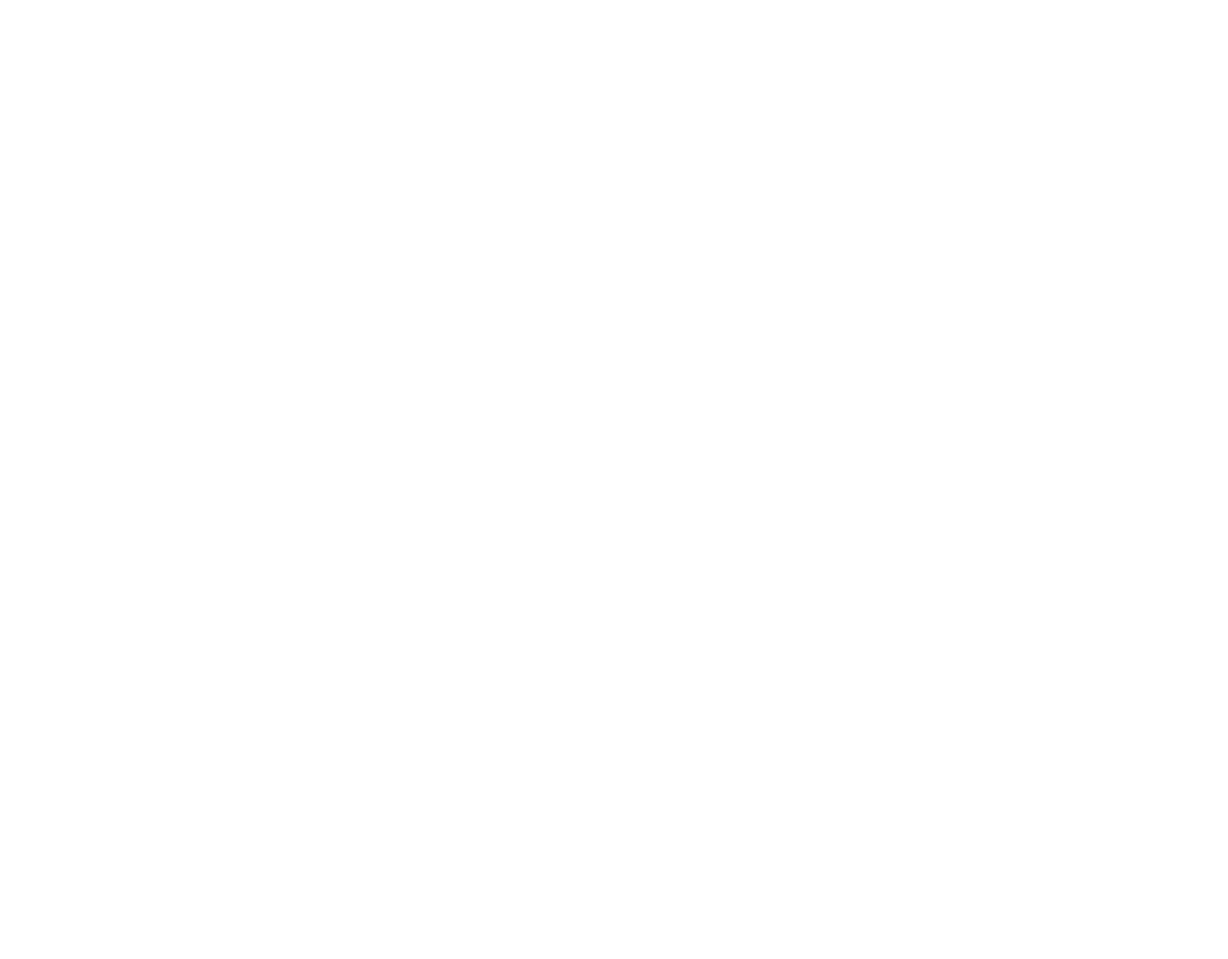
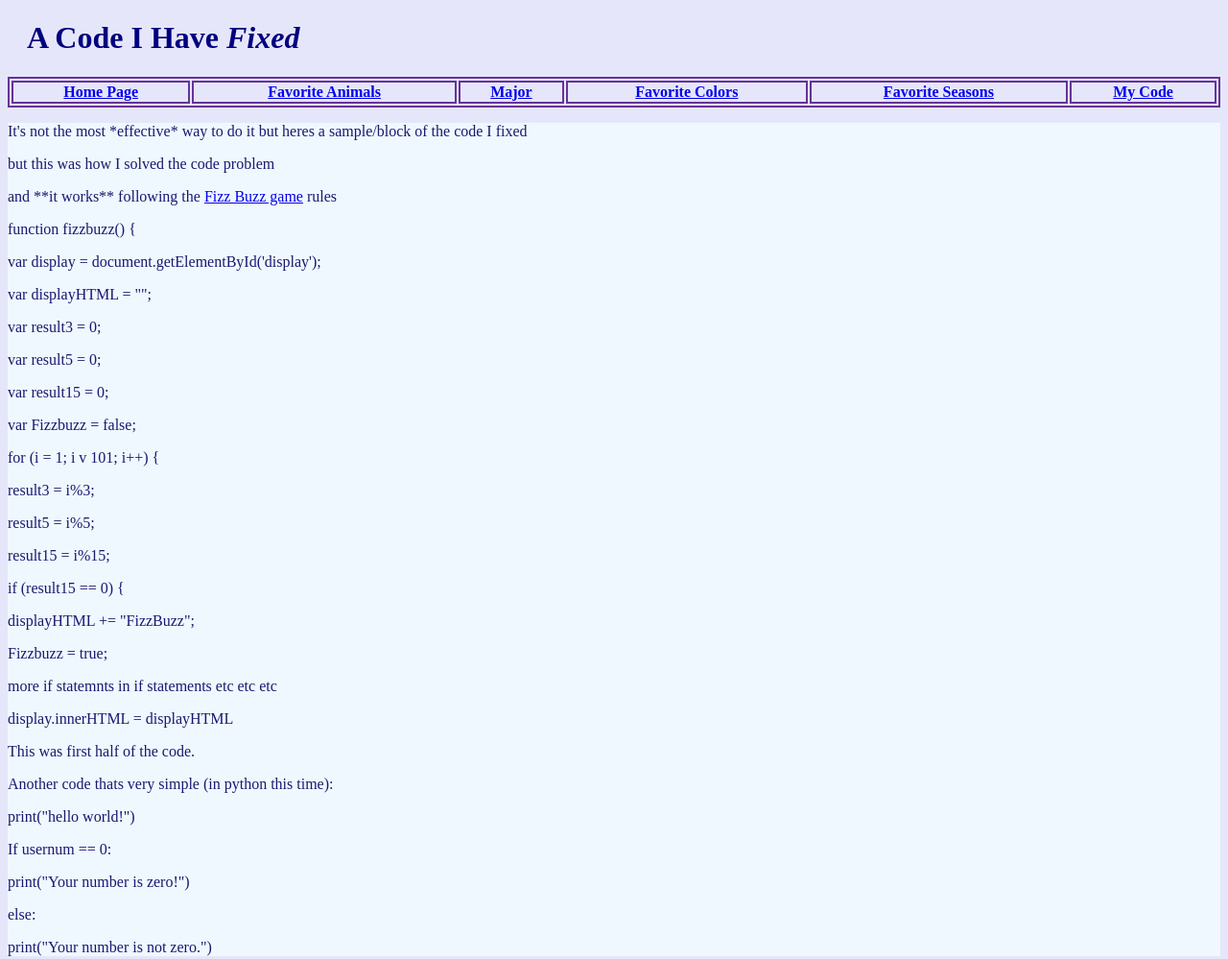
Before and after one commit to Julia22123/Julia22123.github.io, a plain HTML site: page codepage.html in a window 1280 px wide. Shown: the whole page at 96% size. Before the commit the page ends 800 px from the top, so only its background shows below. Drawn offline with Linux system fonts and the light colour scheme.

Commit message:
Finished with the main code
wrote all the code

```diff
--- /dev/null
+++ b/codepage.css
@@ -0,0 +1,21 @@
+body {
+    background-color: Lavender;
+  }
+
+h1 {
+  color: navy;
+  margin-left: 20px;
+  }
+
+div {
+    background-color: AliceBlue;
+}
+
+p {
+    color: MidnightBlue;
+}
+
+table, th, td {
+
+    border:2px solid RebeccaPurple;
+}
--- a/codepage.html
+++ b/codepage.html
@@ -0,0 +1,51 @@
+<!DOCTYPE html>
+<html>
+<head>
+    <link rel="stylesheet" href="codepage.css">
+    <meta charset="UFT-8">
+    <title><i>Julia's</i> <b>Final</b> Project</title>
+</head>
+
+<body>
+<h1>A <b>Code</b> I Have <i>Fixed</i></h1>
+<table style="width:100%">
+    <tr>
+      <th><a href="homepage.html">Home Page</a></th>
+      <th><a href="favanimals.html">Favorite Animals</a></th>
+      <th><a href="major.html">Major</a></th>
+      <th><a href="favcolors.html">Favorite Colors</a></th>
+      <th><a href="favseasons.html">Favorite Seasons</a></th>
+      <th><a href="codepage.html"><b>My Code</b></a></th>
+    </tr>
+</table>
+
+<div>
+    <p>It's not the most *effective* way to do it but heres a sample/block of the code I fixed</p>
+    <p>but this was how I solved the code problem</p>
+    <p>and **it works** following the <a href="https://en.wikipedia.org/wiki/Fizz_buzz" target="_blank">Fizz Buzz game</a> rules</p>
+    <p>function fizzbuzz() {</p>
+    <p>var display = document.getElementById('display');</p>
+    <p>var displayHTML = "";</p>
+    <p>var result3 = 0;</p>
+    <p>var result5 = 0;</p>
+    <p>var result15 = 0;</p>
+    <p>var Fizzbuzz = false;</p>
+    <p>for (i = 1; i v 101; i++) {</p>
+    <p>result3 = i%3;</p>
+    <p>result5 = i%5;</p>
+    <p>result15 = i%15;</p>
+    <p>if (result15 == 0) {</p>
+    <p>displayHTML += "FizzBuzz";</p>
+    <p>Fizzbuzz = true;</p>
+    <p>more if statemnts in if statements etc etc etc</p>
+    <p>display.innerHTML = displayHTML</p>
+    <p>This was first half of the code.</p>
+    <p></p>
+    <p>Another code thats very simple (in python this time):</p>
+    <p>print("hello world!")</p>
+    <p>If usernum == 0:</p>
+    <p> print("Your number is zero!")</p>
+    <p>else:</p>
+    <p> print("Your number is not zero.")</p>
+</div>
+</body>
--- /dev/null
+++ b/favanimals.css
@@ -0,0 +1,25 @@
+body {
+    background-color: Thistle;
+  }
+
+h1 {
+  color: navy;
+  margin-left: 20px;
+  }
+
+div {
+    background-color: AliceBlue;
+}
+
+p {
+    color: MidnightBlue;
+}
+
+table, th, td {
+
+    border:2px solid RebeccaPurple;
+}
+
+img {
+    width: 100%;
+}
--- /dev/null
+++ b/favcolors.css
@@ -0,0 +1,21 @@
+body {
+    background-color: Thistle;
+  }
+
+h1 {
+  color: navy;
+  margin-left: 20px;
+  }
+
+div {
+    background-color: AliceBlue;
+}
+
+p {
+    color: MidnightBlue;
+}
+
+table, th, td {
+
+    border:2px solid RebeccaPurple;
+}
--- /dev/null
+++ b/favseasons.css
@@ -0,0 +1,25 @@
+body {
+    background-color: LightSteelBlue;
+  }
+
+h1 {
+  color: navy;
+  margin-left: 20px;
+  }
+
+div {
+    background-color: AliceBlue;
+}
+
+p {
+    color: MidnightBlue;
+}
+
+table, th, td {
+
+    border:2px solid RebeccaPurple;
+}
+
+img {
+    width: 100%;
+}
--- a/homepage.css
+++ b/homepage.css
@@ -1,9 +1,21 @@
 body {
-    background-color: lightblue;
-  }
+  background-color: LightSteelBlue;
+}
 
-  h1 {
-    color: navy;
-    margin-left: 20px;
-    font-weight: bold;
-  }
+h1 {
+color: navy;
+margin-left: 20px;
+}
+
+div {
+  background-color: AliceBlue;
+}
+
+p {
+  color: MidnightBlue;
+}
+
+table, th, td {
+
+  border:2px solid RebeccaPurple;
+}
--- /dev/null
+++ b/major.css
@@ -0,0 +1,25 @@
+body {
+    background-color: LightSteelBlue;
+  }
+
+h1 {
+  color: navy;
+  margin-left: 20px;
+  }
+
+div {
+    background-color: AliceBlue;
+}
+
+p {
+    color: MidnightBlue;
+}
+
+table, th, td {
+
+    border:2px solid RebeccaPurple;
+}
+
+img {
+    width: 100%;
+}
```
Also changed, not shown: favanimals.html (+39 -0 lines), favcolors.html (+40 -0 lines), favseasons.html (+33 -0 lines), homepage.html (+18 -5 lines), major.html (+30 -0 lines).
